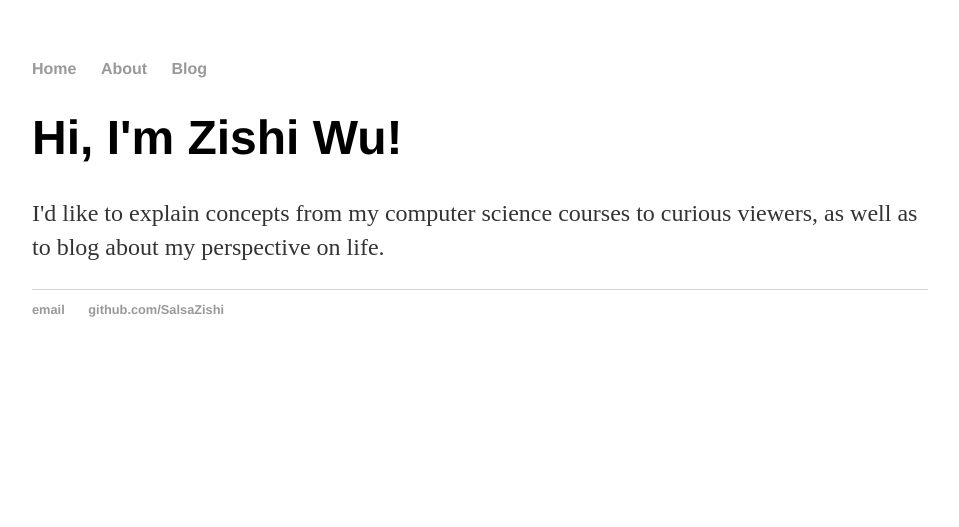
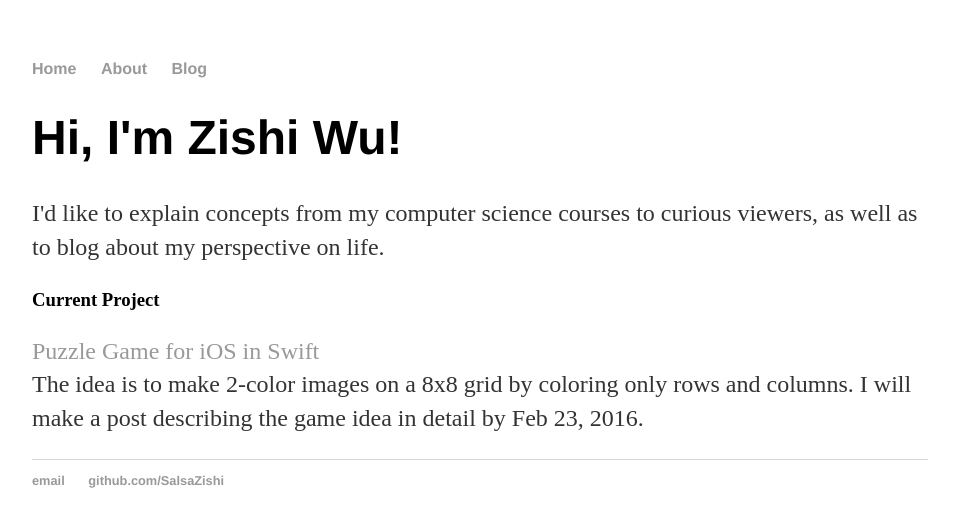
Before and after one commit to SalsaZishi/justanothercsguy.github.io, a Jekyll site: the page built from index.html, in a window 1280 px wide. Shown: the top 527 px of the page, without its empty margins (160-1119 px from the left). Built offline with Jekyll 4.4.1, drawn with Linux system fonts in a browser that asks for light colours.

Commit message:
Update index.html

```diff
--- a/index.html
+++ b/index.html
@@ -7,4 +7,10 @@ title: Zishi Wu, Explorer
   <p>I'd like to explain concepts from my computer science courses to curious viewers, as well as to blog about
   my perspective on life.
   </p>
+
+  <h3>Current Project</h3>
+  <p><a href="https://github.com/SalsaZishi/Vectors">Puzzle Game for iOS in Swift</a>
+  <br>The idea is to make 2-color images on a 8x8 grid by coloring only rows and columns.
+  I will make a post describing the game idea in detail by Feb 23, 2016.
+  </p>
 </div>
```
